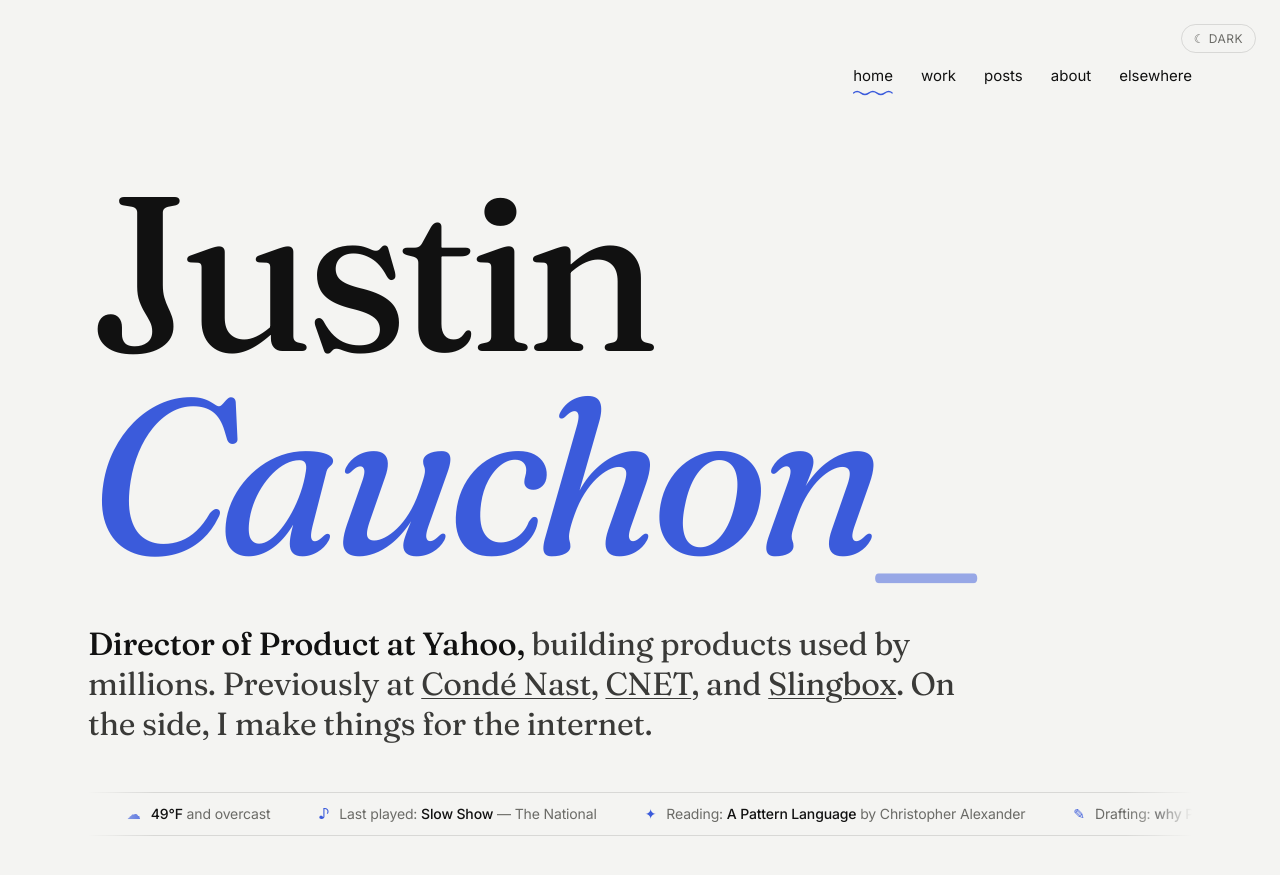
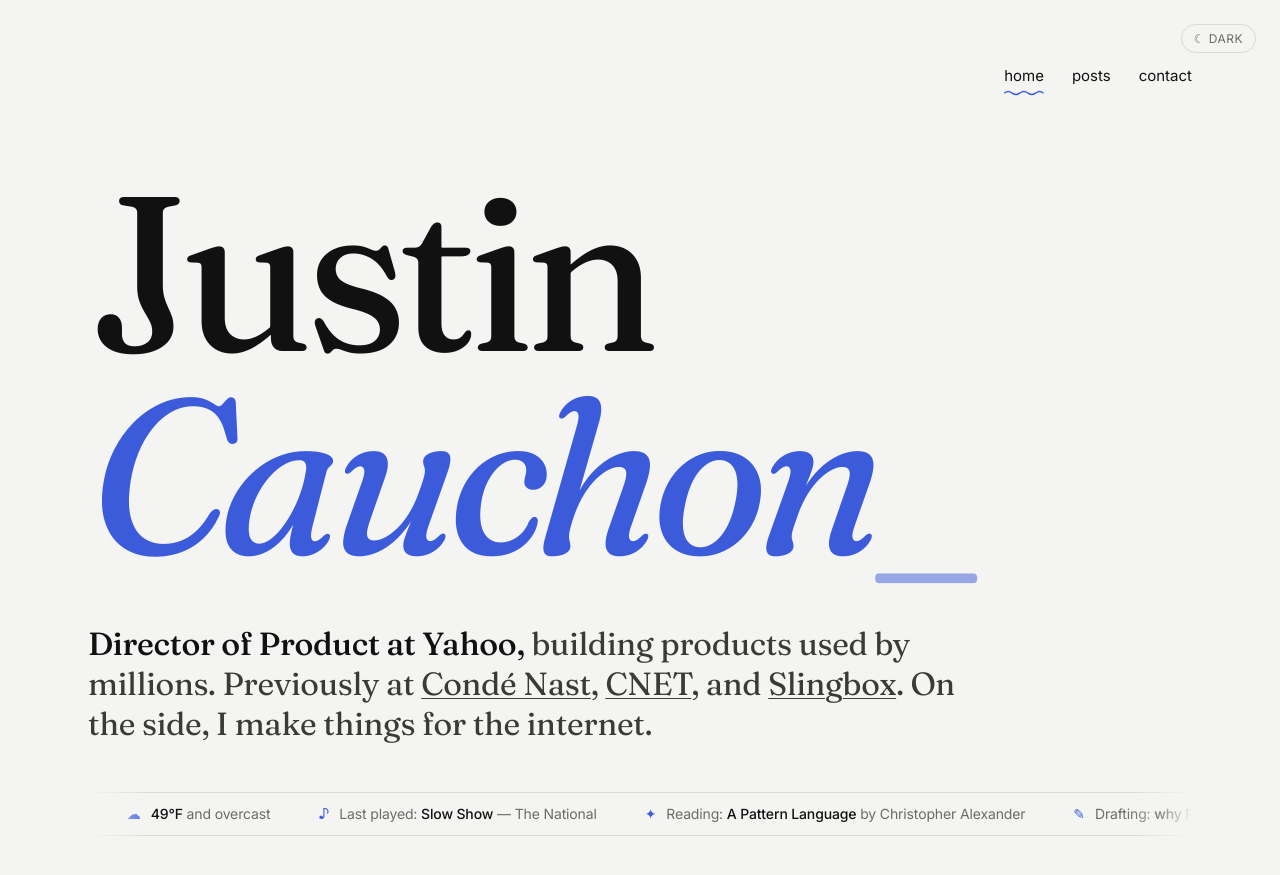
Before and after one commit to Cauchon/cauchon.github.io, a Jekyll site: the page built from index.html, in a window 1280 px wide and 900 px high. Shown: the top 875 px of the window. Built offline with Jekyll 4.4.1, drawn with Linux system fonts in a browser that asks for light colours.

Commit message:
Simplify nav to home, posts, contact
Removes work/about/elsewhere items; adds contact → /contact/ (page TBD).
Updates both _includes/nav.html (shared partial) and index.html (inline
anchor-based nav for the homepage).

Co-Authored-By: Claude Sonnet 4.6 <noreply@anthropic.com>

```diff
--- a/index.html
+++ b/index.html
@@ -7,16 +7,10 @@ layout: home
       <a href="#home" class="squiggle" aria-current="page">home
         <svg viewBox="0 0 80 8" preserveAspectRatio="none" aria-hidden="true"><path d="M1 4 Q 8 1, 16 4 T 32 4 T 48 4 T 64 4 T 79 4" stroke="currentColor" stroke-width="1.6" stroke-linecap="round" fill="none"/></svg>
       </a>
-      <a href="#work" class="squiggle">work
-        <svg viewBox="0 0 80 8" preserveAspectRatio="none" aria-hidden="true"><path d="M1 4 Q 8 1, 16 4 T 32 4 T 48 4 T 64 4 T 79 4" stroke="currentColor" stroke-width="1.6" stroke-linecap="round" fill="none"/></svg>
-      </a>
       <a href="#writing" class="squiggle">posts
         <svg viewBox="0 0 80 8" preserveAspectRatio="none" aria-hidden="true"><path d="M1 4 Q 8 1, 16 4 T 32 4 T 48 4 T 64 4 T 79 4" stroke="currentColor" stroke-width="1.6" stroke-linecap="round" fill="none"/></svg>
       </a>
-      <a href="#about" class="squiggle">about
-        <svg viewBox="0 0 80 8" preserveAspectRatio="none" aria-hidden="true"><path d="M1 4 Q 8 1, 16 4 T 32 4 T 48 4 T 64 4 T 79 4" stroke="currentColor" stroke-width="1.6" stroke-linecap="round" fill="none"/></svg>
-      </a>
-      <a href="#elsewhere" class="squiggle">elsewhere
+      <a href="/contact/" class="squiggle">contact
         <svg viewBox="0 0 80 8" preserveAspectRatio="none" aria-hidden="true"><path d="M1 4 Q 8 1, 16 4 T 32 4 T 48 4 T 64 4 T 79 4" stroke="currentColor" stroke-width="1.6" stroke-linecap="round" fill="none"/></svg>
       </a>
     </nav>
```
Also changed, not shown: CLAUDE.md (+1 -1 lines), _includes/nav.html (+1 -7 lines).
